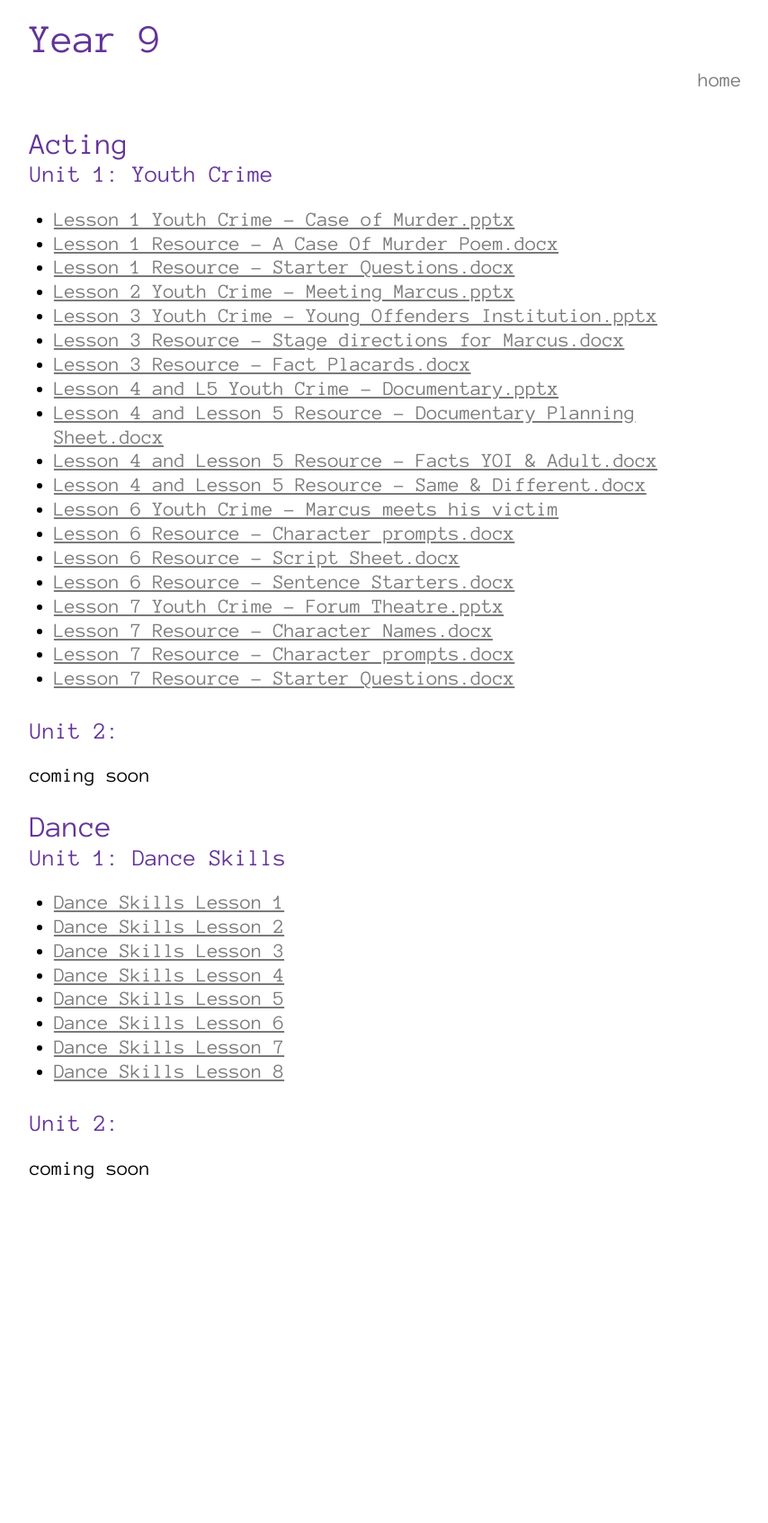
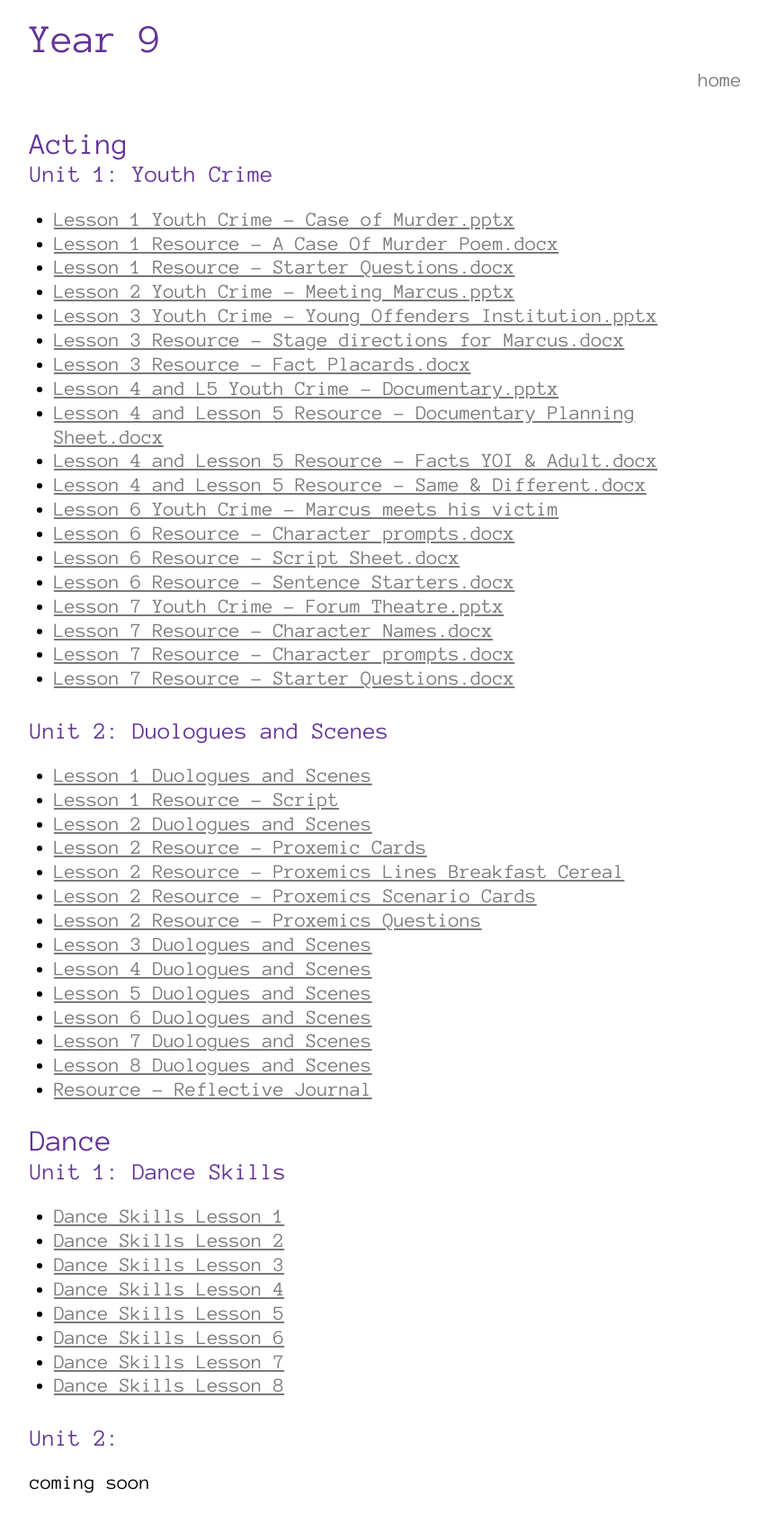
Before and after one commit to MalphasWats/stagewallis.com, a Jekyll site: the page built from PA/Year9.markdown, in a window 1280 px wide. Shown: the whole page at 90% size, without its empty margins (207-1061 px from the left). Built offline with Jekyll 4.4.1, drawn with Linux system fonts in a browser that asks for light colours; before the commit the page ends 1344 px from its top, so only the background shows below that.

Commit message:
y9term2lessons

```diff
--- a/PA/Year9.markdown
+++ b/PA/Year9.markdown
@@ -28,10 +28,22 @@ title: Year 9
 * [Lesson 7 Resource - Starter Questions.docx](y9acting/L7 YC Resource - Starter Questions.docx)
 
 
-### Unit 2:
+### Unit 2: Duologues and Scenes
 
-coming soon
-
+* [Lesson 1 Duologues and Scenes](y9acting/Term 2/Lesson 1 Duos and Scenes.pptx)
+* [Lesson 1 Resource - Script](y9acting/Term 2/L1 reource script 1.pdf)
+* [Lesson 2 Duologues and Scenes](y9acting/Term 2/Lesson 2 Duos and Scenes.pptx)
+* [Lesson 2 Resource - Proxemic Cards](y9acting/Term 2/L2 resource - Proxemic cards.docx)
+* [Lesson 2 Resource - Proxemics Lines Breakfast Cereal](y9acting/Term 2/L2 resource - proxemics lines breakfast cereal.docx)
+* [Lesson 2 Resource - Proxemics Scenario Cards](y9acting/Term 2/L2 resource - proxemics scenario cards.docx)
+* [Lesson 2 Resource - Proxemics Questions](y9acting/Term 2/L2 resource Proxemics questions.docx)
+* [Lesson 3 Duologues and Scenes](y9acting/Term 2/Lesson 3 Duos and Scenes.pptx)
+* [Lesson 4 Duologues and Scenes](y9acting/Term 2/Lesson 4 Duos and Scenes.pptx)
+* [Lesson 5 Duologues and Scenes](y9acting/Term 2/Lesson 5 Duos and Scenes.pptx)
+* [Lesson 6 Duologues and Scenes](y9acting/Term 2/Lesson 6 Duos and Scenes.pptx)
+* [Lesson 7 Duologues and Scenes](y9acting/Term 2/Lesson 7 Duos and Scenes.pptx)
+* [Lesson 8 Duologues and Scenes](y9acting/Term 2/Lesson 8 Duos and Scenes.pptx)
+* [Resource - Reflective Journal](y9acting/Term 2/Yr 9 Reflective Journal Duos Scenes.docx)
 
 
 ## Dance
```
Also changed, not shown: 14 other files.
